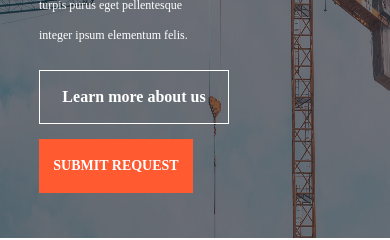
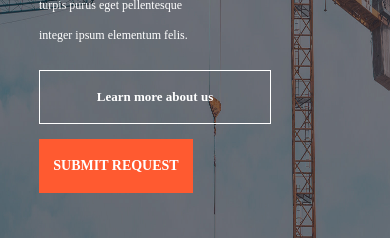
Before and after one commit to MrSuharik91/createx, a Vue app: page / in a window 390 px wide. Shown: the part 458-698 px from the top of the page. Built offline with nearby package versions, Linux system fonts and the light colour scheme.

Commit message:
add @media

```diff
--- a/src/components/construction.vue
+++ b/src/components/construction.vue
@@ -153,7 +153,8 @@
     line-height: 40px;
   }
   .learn {
-    width: 188px;
+    width: 230px;
+    font-size: 13px;
   }
 }
 </style>
```
